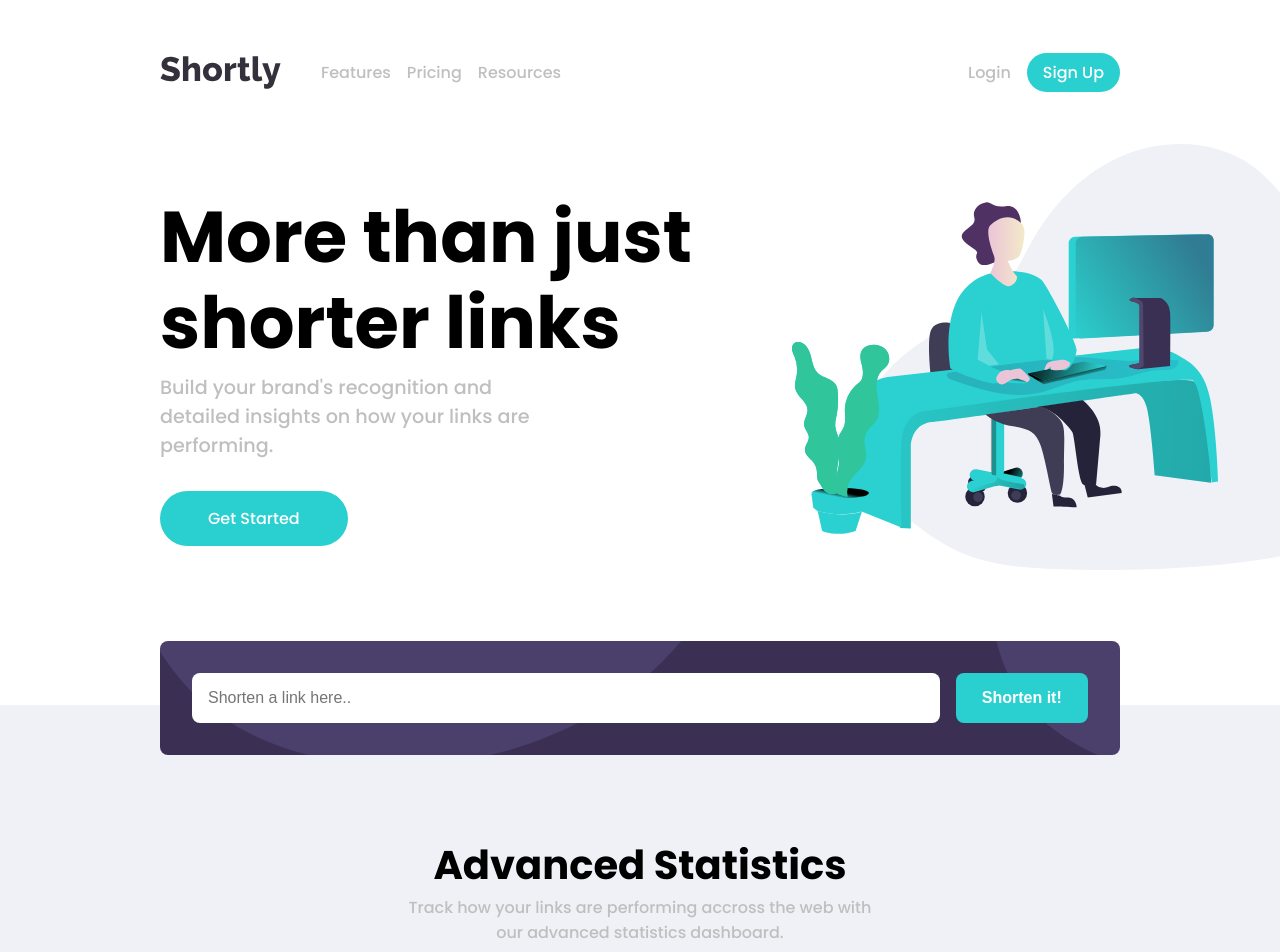
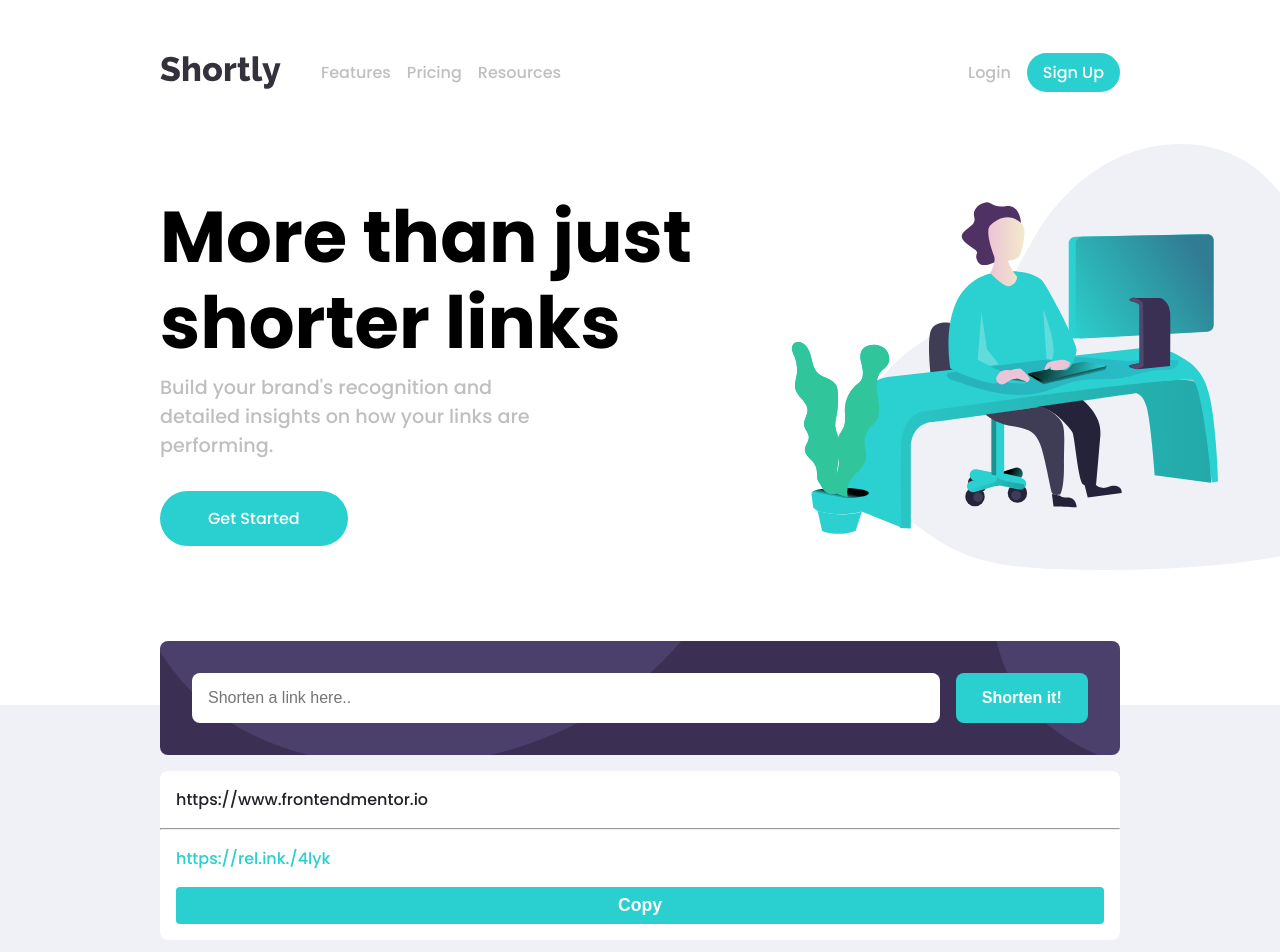
Before and after one commit to Verumun/url-shortening-api-landing-page, a React (Create React App) app: page / in a window 1280 px wide. Shown: the top 952 px of the page. Built offline with nearby package versions, Linux system fonts and the light colour scheme.

Commit message:
Results component css 90%

```diff
--- a/src/Components/Main/Form/Form.jsx
+++ b/src/Components/Main/Form/Form.jsx
@@ -1,6 +1,7 @@
 import React from 'react'
 import './Form.scss'
 import backgroundImage from '../../../images/bg-boost-desktop.svg'
+import Result from './Result'
 
 const Form =()=> {
   return (
@@ -13,7 +14,10 @@ const Form =()=> {
                 </div>
                 <button className='shorten'>Shorten it!</button>
             </form>
+
         </div>
+
+        <Result/>
     </div>
   )
 }
--- /dev/null
+++ b/src/Components/Main/Form/Result.jsx
@@ -0,0 +1,18 @@
+import "./Result.scss";
+
+const Result = () => {
+  return (
+    <div className="result-wrapper">
+      <div id="inputed-link" className="inputed-link">
+        https://www.frontendmentor.io
+      </div>
+      <hr />
+      <div className="flex">
+        <div id="shortened-link" className="shortened-link">https://rel.ink./4lyk</div>
+        <button className="">Copy</button>
+      </div>
+    </div>
+  );
+};
+
+export default Result;
--- /dev/null
+++ b/src/Components/Main/Form/Result.scss
@@ -0,0 +1,49 @@
+@import '../../../sass/variables';
+
+.result-wrapper{
+    background-color: #fff;
+    margin-top: 1rem;
+    border-radius: .5rem;
+    // padding: 1rem 0;
+
+    hr{
+        background-color: rgba(128, 128, 128, 0.009);
+        // outline: none;
+    }
+
+    .inputed-link, .flex{
+        padding: 1rem;
+    }
+
+    .inputed-link{
+        color: $Very-Dark-Violet;
+    }
+
+    .flex{
+        display: flex;
+        flex-direction: column;
+        // line-height: 2;
+
+        .shortened-link{
+            color: $Cyan;
+            font-weight: 100;
+            margin-bottom: 1rem;
+        }
+
+        button{
+            outline: none;
+            background-color: $Cyan;
+            border: none;
+            padding: .5rem 0;
+            border-radius: .25rem;
+            color: #fff;
+            font-size: 1.1rem;
+            font-weight: bold;
+            cursor: pointer;
+
+            &.copied{
+                background-color: $Dark-Violet;
+            }
+        }
+    }
+}
```
